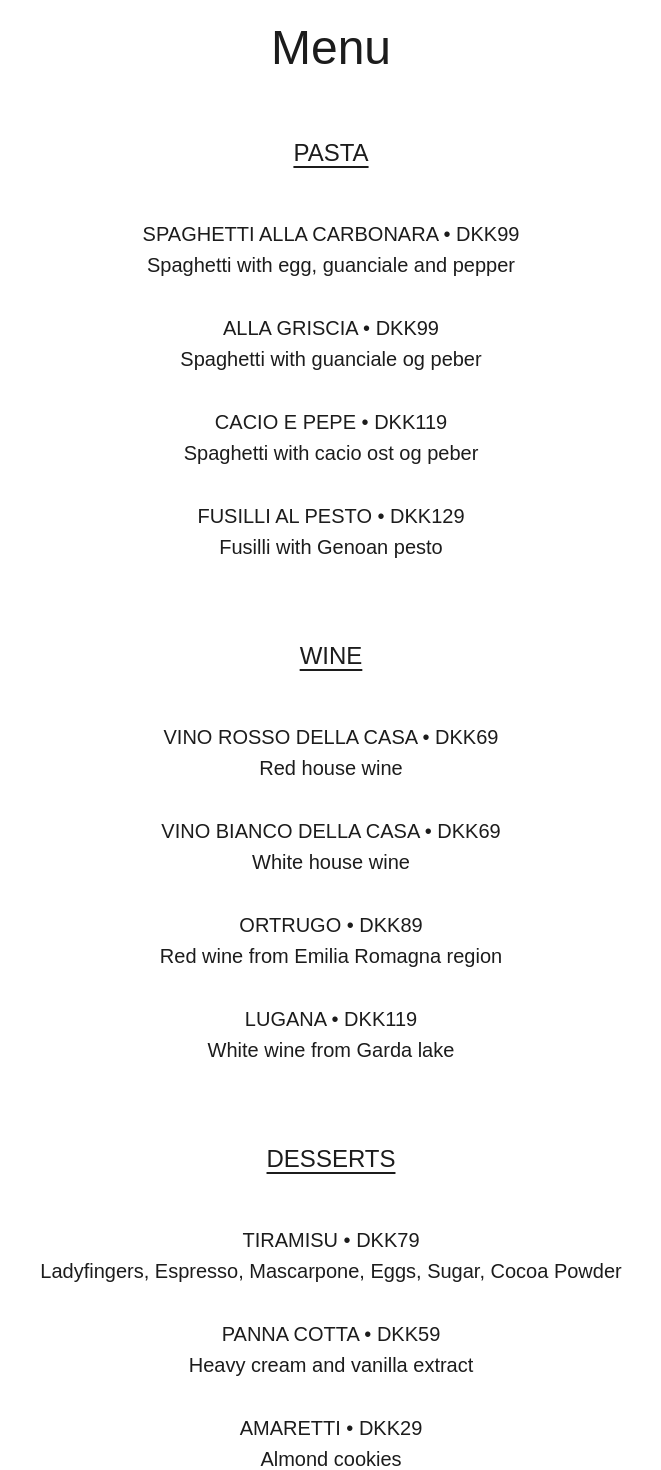
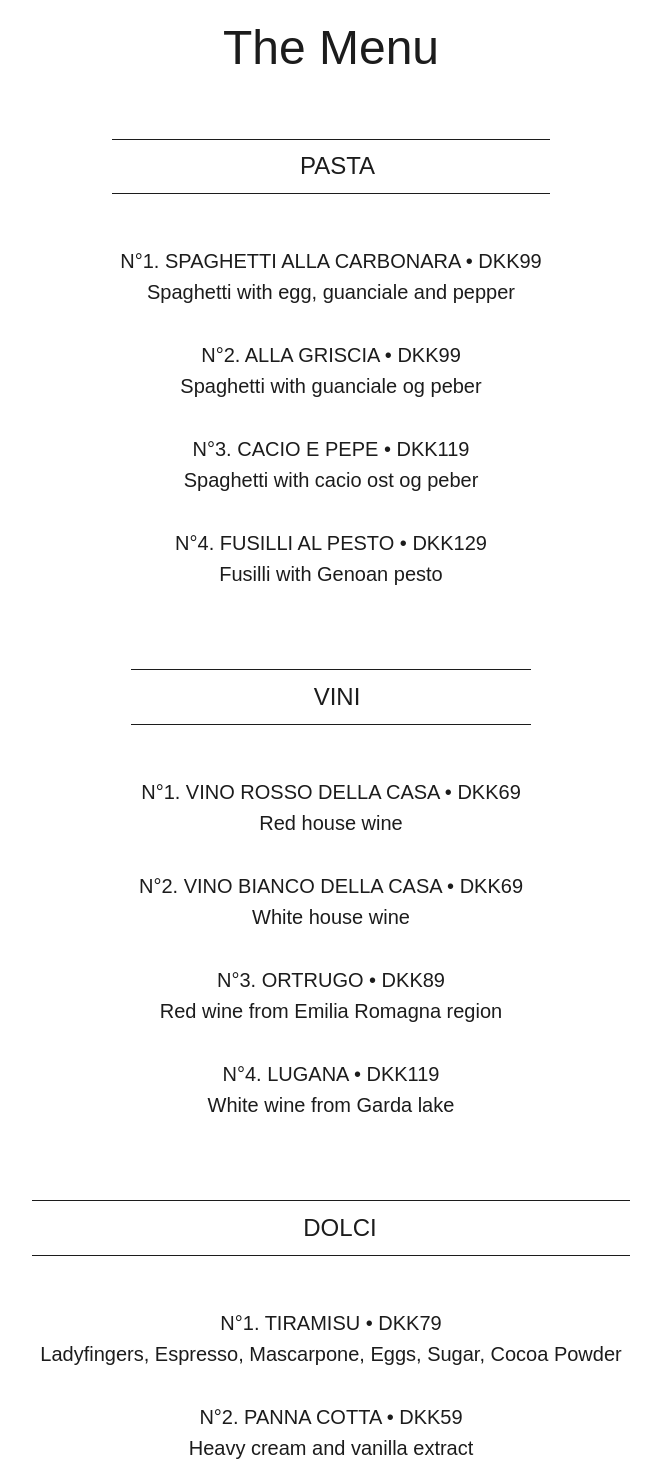
Before and after one commit to ozolinala/capanna74, a Next.js app: page / in a window 1280 px wide. Shown: the part 800-2270 px from the top of the page, without its empty margins (309-970 px from the left). Built offline with nearby package versions, Linux system fonts and the light colour scheme.

Commit message:
Menu categories now have top/bottom border + added dish number (still hardcoded)

```diff
--- a/src/components/Menu.js
+++ b/src/components/Menu.js
@@ -4,77 +4,77 @@ import styles from "../styles/Menu.module.css";
 const Menu = () => {
   return (
     <article className={styles.menuList}>
-      <h2>Menu</h2>
+      <h2>The Menu</h2>
       <div className={styles.menuItemsContainer}>
         <div className={styles.menuItems}>
           <h3>PASTA</h3>
           <div>
-            <p>SPAGHETTI ALLA CARBONARA • DKK99</p>
+            <p>N°1. SPAGHETTI ALLA CARBONARA • DKK99</p>
             <p>Spaghetti with egg, guanciale and pepper</p>
           </div>
           <div>
-            <p>ALLA GRISCIA • DKK99 </p>
+            <p>N°2. ALLA GRISCIA • DKK99 </p>
             <p>Spaghetti with guanciale og peber</p>
           </div>
           <div>
-            <p>CACIO E PEPE • DKK119</p>
+            <p>N°3. CACIO E PEPE • DKK119</p>
             <p>Spaghetti with cacio ost og peber</p>
           </div>
           <div>
-            <p>FUSILLI AL PESTO • DKK129</p>
+            <p>N°4. FUSILLI AL PESTO • DKK129</p>
             <p>Fusilli with Genoan pesto</p>
           </div>
         </div>
         <div className={styles.menuItems}>
-          <h3>WINE</h3>
+          <h3>VINI</h3>
           <div>
-            <p>VINO ROSSO DELLA CASA • DKK69</p>
+            <p>N°1. VINO ROSSO DELLA CASA • DKK69</p>
             <p>Red house wine</p>
           </div>
           <div>
-            <p>VINO BIANCO DELLA CASA • DKK69 </p>
+            <p>N°2. VINO BIANCO DELLA CASA • DKK69 </p>
             <p>White house wine</p>
           </div>
           <div>
-            <p>ORTRUGO • DKK89</p>
+            <p>N°3. ORTRUGO • DKK89</p>
             <p>Red wine from Emilia Romagna region</p>
           </div>
           <div>
-            <p>LUGANA • DKK119</p>
+            <p>N°4. LUGANA • DKK119</p>
             <p>White wine from Garda lake</p>
           </div>
         </div>
         <div className={styles.menuItems}>
-          <h3>DESSERTS</h3>
+          <h3>DOLCI</h3>
           <div>
-            <p>TIRAMISU • DKK79</p>
+            <p>N°1. TIRAMISU • DKK79</p>
             <p>Ladyfingers, Espresso, Mascarpone, Eggs, Sugar, Cocoa Powder</p>
           </div>
           <div>
-            <p>PANNA COTTA • DKK59</p>
+            <p>N°2. PANNA COTTA • DKK59</p>
             <p>Heavy cream and vanilla extract</p>
           </div>
           <div>
-            <p>AMARETTI • DKK29</p>
+            <p>N°3. AMARETTI • DKK29</p>
             <p>Almond cookies</p>
           </div>
         </div>
         <div className={styles.menuItems}>
           <h3>COCKTAILS</h3>
           <div>
-            <p>APEROL SPRITZ • DKK99</p>
+            <p>N°1. APEROL SPRITZ • DKK99</p>
             <p>Aperol, prosecco and soda</p>
           </div>
           <div>
-            <p>MOJITO • DKK99</p>
+            <p>N°2. MOJITO • DKK99</p>
             <p>White rum, lime juice and mint leaves</p>
           </div>
           <div>
-            <p>NEGRONI • DKK69</p>
+            <p>N°3. NEGRONI • DKK69</p>
             <p>Gin, red vermouth and Campari</p>
           </div>
           <div>
-            <p>MARTINI • DKK99</p>
+            <p>N°4. MARTINI • DKK99</p>
             <p>Gin stirred with dry vermouth</p>
           </div>
         </div>
--- a/src/styles/Menu.module.css
+++ b/src/styles/Menu.module.css
@@ -20,11 +20,11 @@
 }
 
 .menuItems h3 {
-  text-decoration: underline;
-  text-underline-offset: 5px;
-  text-decoration-thickness: 2px;
   text-align: center;
-  padding: 0;
+  padding-top: 0.8rem;
+  padding-bottom: 0.8rem;
+  border-top: 1px solid var(--black);
+  border-bottom: 1px solid var(--black);
 }
 
 .menuItems p {
```
